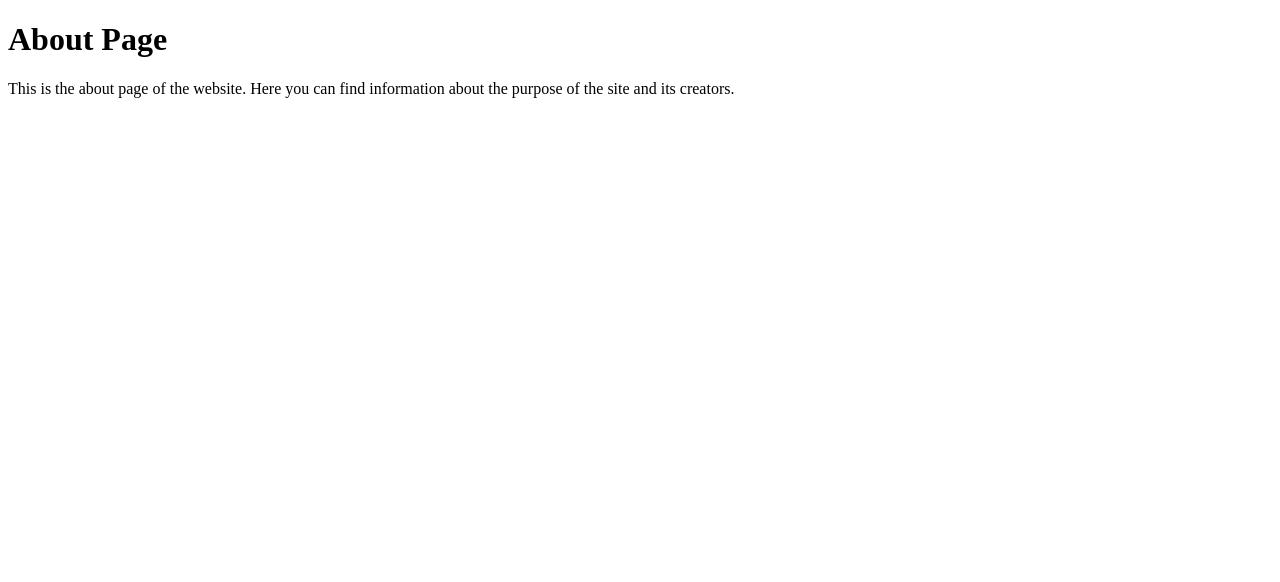
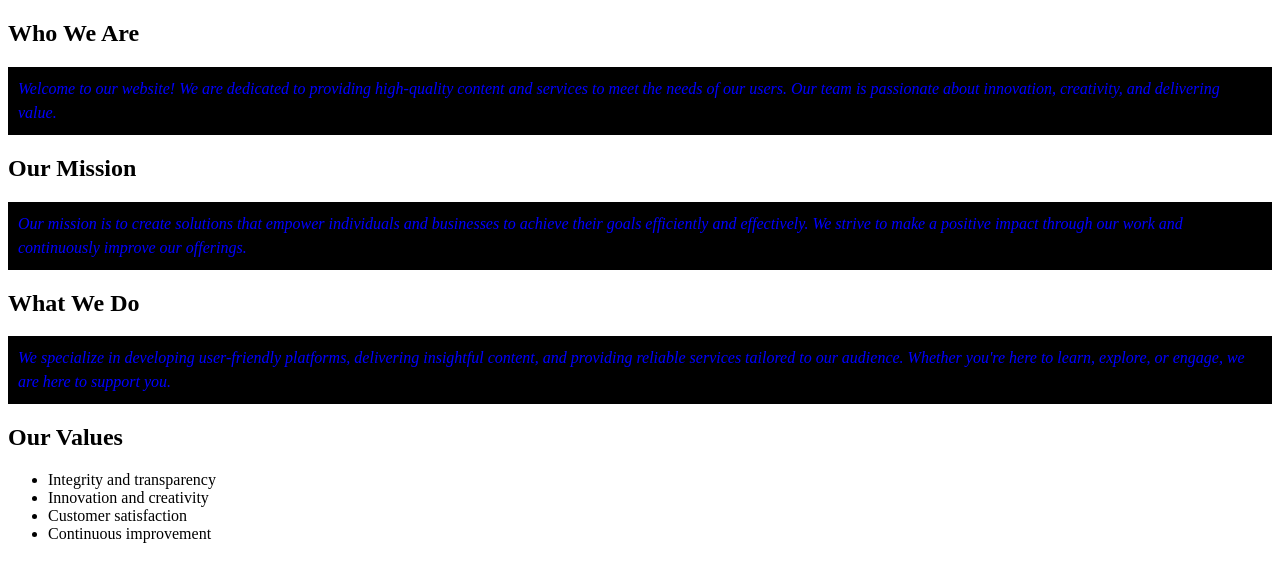
Before and after one commit to Samait1/WebDev, a plain HTML site: page about.html in a window 1280 px wide. Drawn offline with Linux system fonts and the light colour scheme.

```diff
--- a/about.html
+++ b/about.html
@@ -1,12 +1,50 @@
 <!DOCTYPE html>
 <html lang="en">
 <head>
+    <style>
+
+        p{
+            font-size:16px;
+            line-height: 1.5;
+            color:blue;
+            font-style:italic;
+            background-color:black;
+            padding:10px;
+
+        }
+    </style>
     <meta charset="UTF-8">
     <meta name="viewport" content="width=device-width, initial-scale=1.0">
     <title>Document</title>
 </head>
 <body>
-    <h1>About Page</h1>
-    <p>This is the about page of the website. Here you can find information about the purpose of the site and its creators.</p>
+    <h2>Who We Are</h2>
+    <p>
+        Welcome to our website! We are dedicated to providing high-quality content and services
+        to meet the needs of our users. Our team is passionate about innovation, creativity,
+        and delivering value.
+    </p>
+
+    <h2>Our Mission</h2>
+    <p>
+        Our mission is to create solutions that empower individuals and businesses to achieve
+        their goals efficiently and effectively. We strive to make a positive impact through
+        our work and continuously improve our offerings.
+    </p>
+
+    <h2>What We Do</h2>
+    <p>
+        We specialize in developing user-friendly platforms, delivering insightful content,
+        and providing reliable services tailored to our audience. Whether you're here to learn,
+        explore, or engage, we are here to support you.
+    </p>
+
+    <h2>Our Values</h2>
+    <ul>
+        <li>Integrity and transparency</li>
+        <li>Innovation and creativity</li>
+        <li>Customer satisfaction</li>
+        <li>Continuous improvement</li>
+    </ul>
 </body>
 </html>
```
